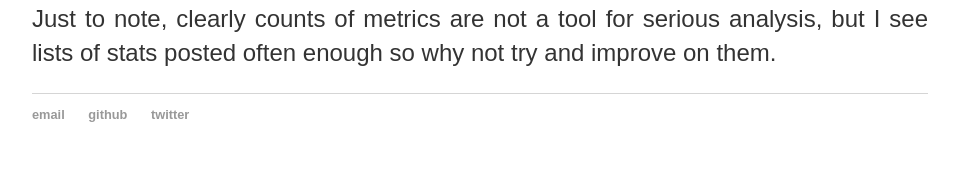
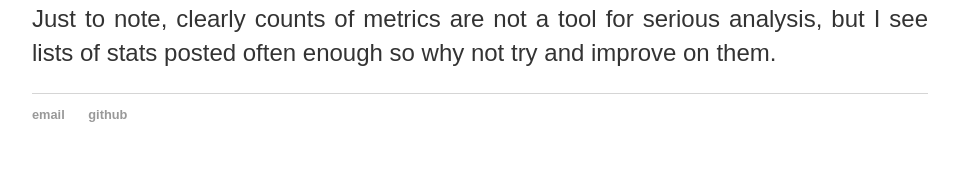
Before and after one commit to georgeball95/georgeball95.github.io, a Jekyll site: the page built from _posts/2022-01-26-match-summary-data-viz.md, in a window 1280 px wide. Shown: the part 2006-2185 px from the top of the page, without its empty margins (160-1119 px from the left). Built offline with Jekyll 4.4.1, drawn with Linux system fonts in a browser that asks for light colours.

Commit message:
edit footer layout

```diff
--- a/_layouts/default.html
+++ b/_layouts/default.html
@@ -22,7 +22,6 @@
 	    		<ul>
 	        		<li><a href="mailto:georgeball95@gmail.com">email</a></li>
 	        		<li><a href="https://github.com/georgeball95">github</a></li>
-				<li><a href="https://twitter.com/GeorgeBall95">twitter</a></li>
 				</ul>
 			</footer>
 		</body>
```
